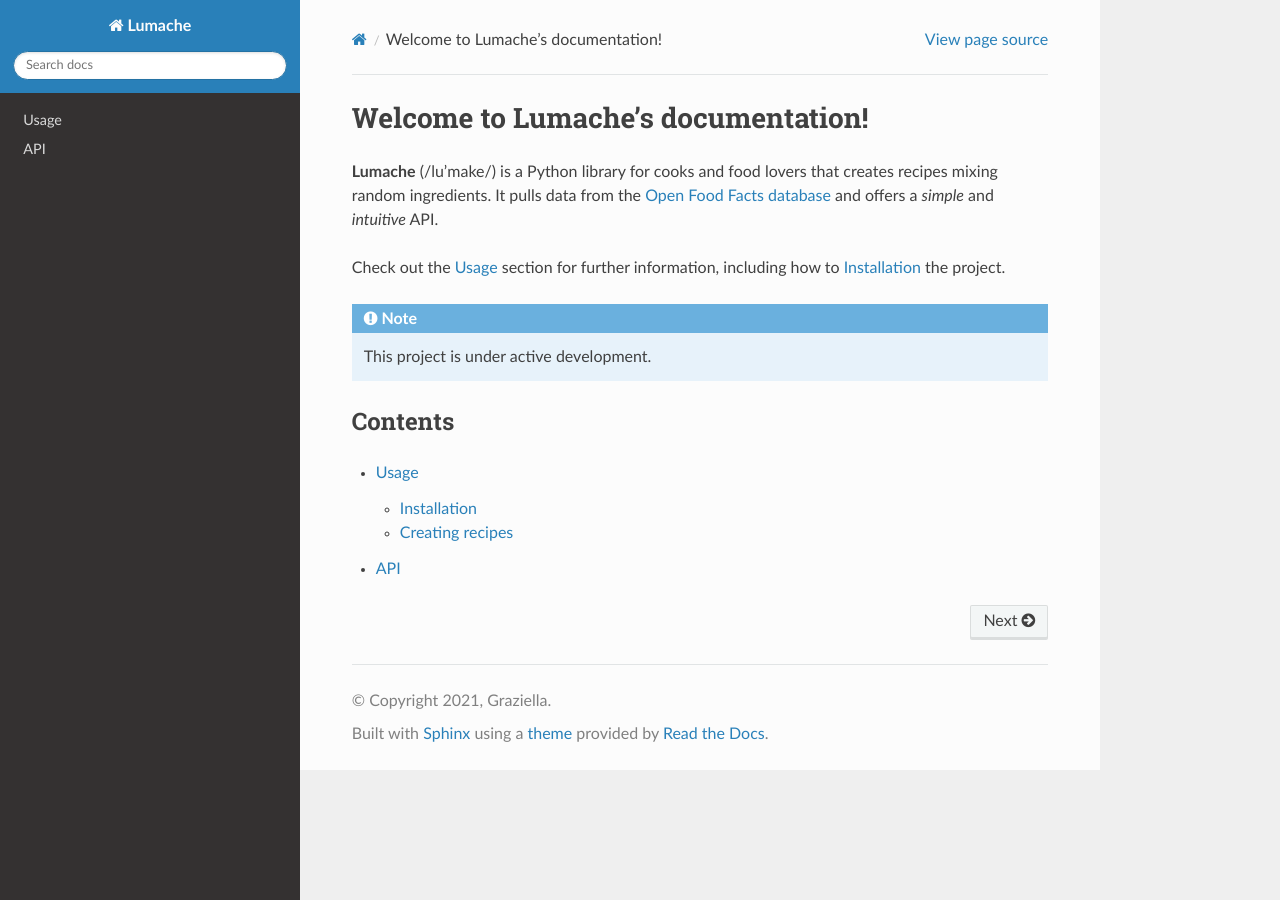
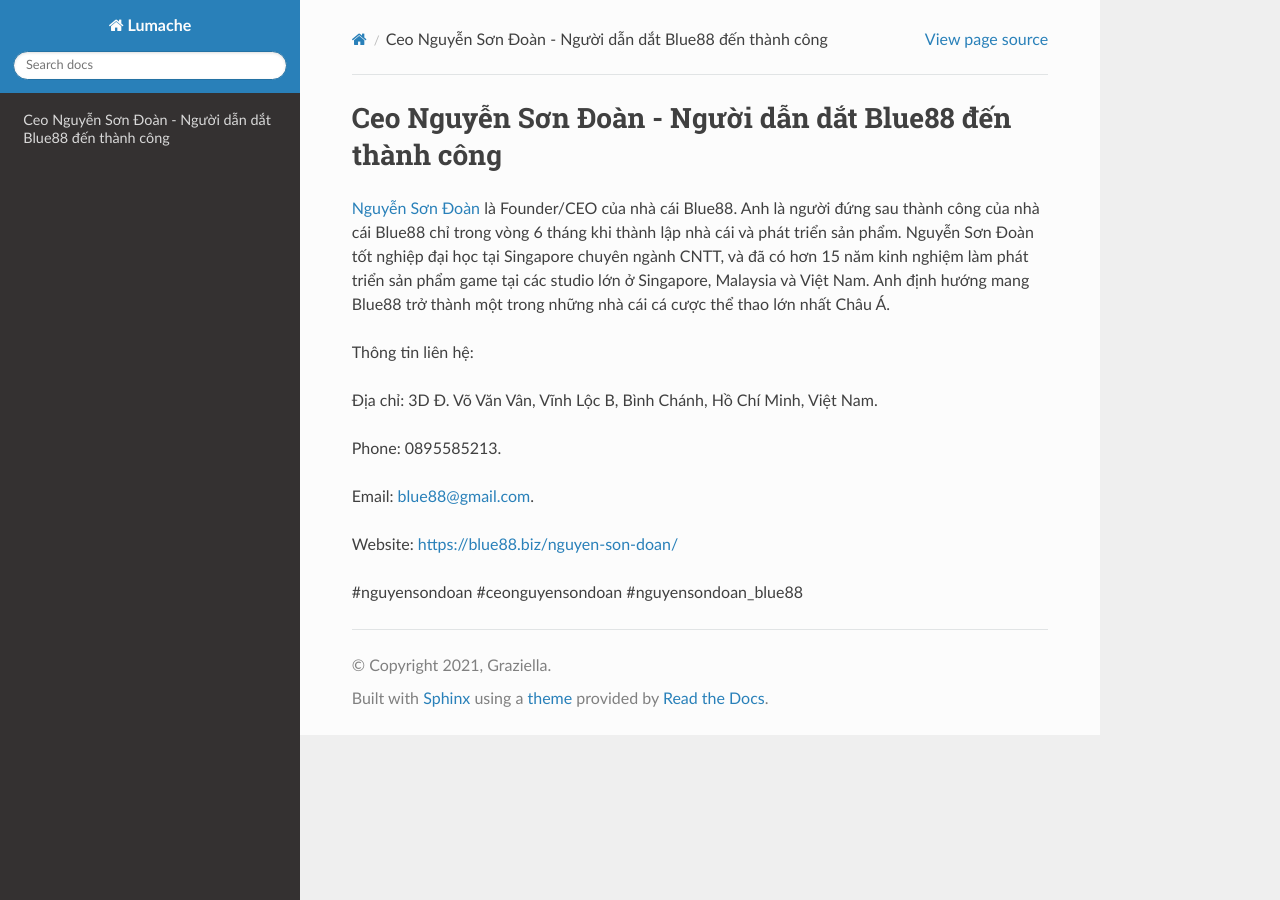
Before and after one commit to parkisngan19/nguyensondoan, a Sphinx documentation site: the page built from docs/source/index.rst, in a window 1280 px wide. Built offline with Sphinx 7.4.7 and the Read the Docs theme 3.1.0, drawn with Linux system fonts in a browser that asks for light colours.

Commit message:
Update index.rst

```diff
--- a/docs/source/index.rst
+++ b/docs/source/index.rst
@@ -1,22 +1,16 @@
-Welcome to Lumache's documentation!
+Ceo Nguyễn Sơn Đoàn - Người dẫn dắt Blue88 đến thành công
 ===================================
 
-**Lumache** (/lu'make/) is a Python library for cooks and food lovers
-that creates recipes mixing random ingredients.
-It pulls data from the `Open Food Facts database <https://world.openfoodfacts.org/>`_
-and offers a *simple* and *intuitive* API.
+`Nguyễn Sơn Đoàn <https://blue88.biz/nguyen-son-doan/>`_ là Founder/CEO của nhà cái Blue88. Anh là người đứng sau thành công của nhà cái Blue88 chỉ trong vòng 6 tháng khi thành lập nhà cái và phát triển sản phẩm. Nguyễn Sơn Đoàn tốt nghiệp đại học tại Singapore chuyên ngành CNTT, và đã có hơn 15 năm kinh nghiệm làm phát triển sản phẩm game tại các studio lớn ở Singapore, Malaysia và Việt Nam. Anh định hướng mang Blue88 trở thành một trong những nhà cái cá cược thể thao lớn nhất Châu Á.
 
-Check out the :doc:`usage` section for further information, including
-how to :ref:`installation` the project.
+Thông tin liên hệ:
 
-.. note::
+Địa chỉ: 3D Đ. Võ Văn Vân, Vĩnh Lộc B, Bình Chánh, Hồ Chí Minh, Việt Nam.
 
-   This project is under active development.
+Phone: 0895585213.
 
-Contents
---------
+Email: blue88@gmail.com.
 
-.. toctree::
+Website: https://blue88.biz/nguyen-son-doan/
 
-   usage
-   api
+#nguyensondoan #ceonguyensondoan #nguyensondoan_blue88
```
